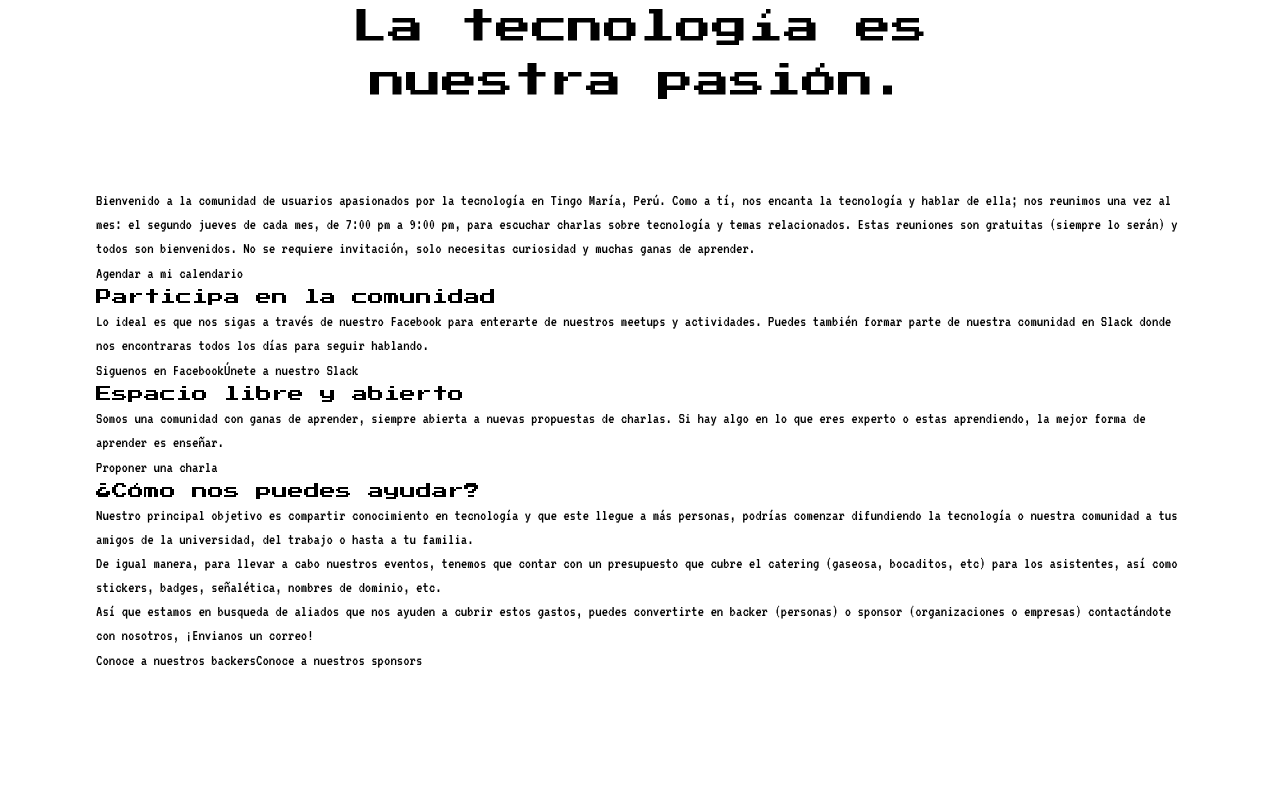
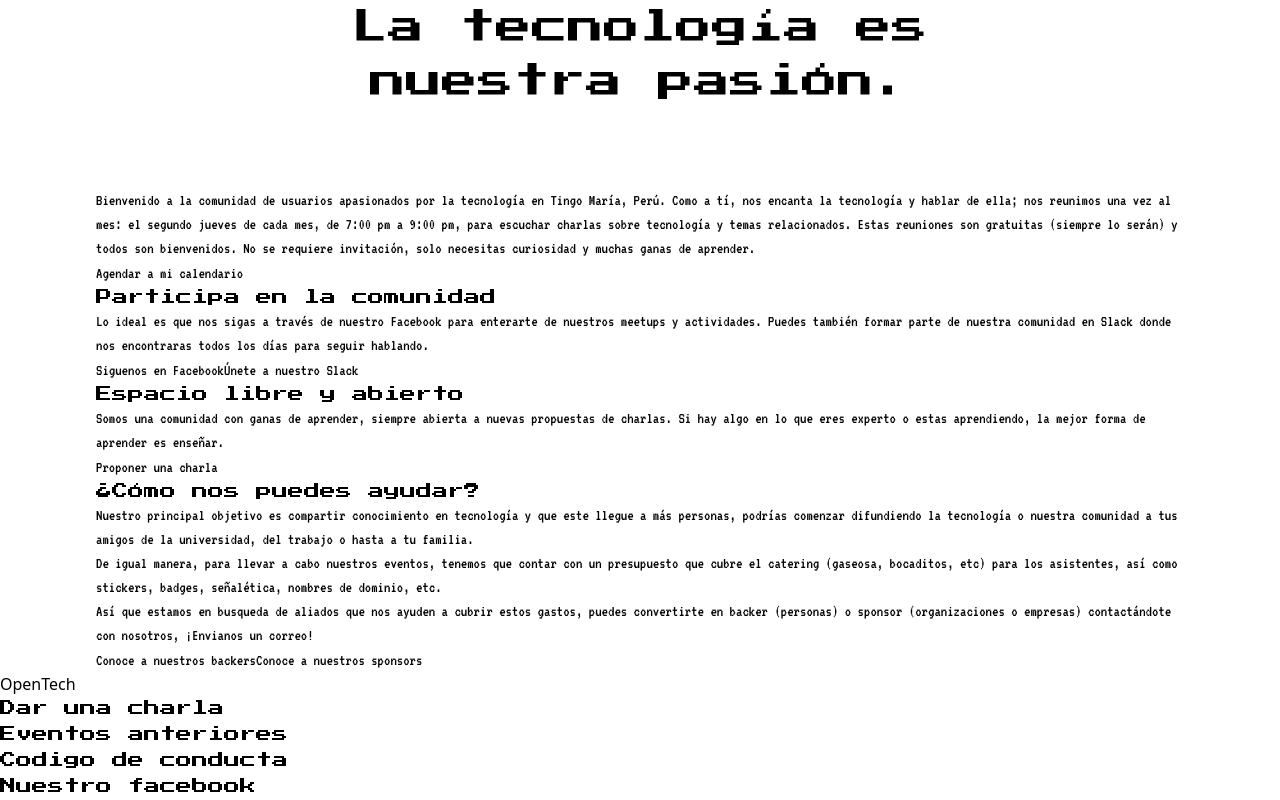
Before and after one commit to opentech-pe/opentech.pe, a Next.js app: page / in a window 1280 px wide. Shown: the part 398-1198 px from the top of the page. Before the commit the page ends 1070 px from the top, so only its background shows below. Built offline with nearby package versions, Linux system fonts and the light colour scheme.

Commit message:
Estructura del footer

```diff
--- /dev/null
+++ b/components/footer.js
@@ -0,0 +1,33 @@
+export default function Footer() {
+  return (
+    <footer>
+          <a href="/">OpenTech</a>
+        <nav>
+          <ul>
+            <li>
+              <a className="font-big" title="Dar una charla" href="/https://github.com/opentech-pe/opentech.pe/issues/new?assignees=jhonfitzgerald%2C+paulotijero&labels=cfp&template=propuesta-de-charla.md&title=Título+de+tu+charla+.+.+." target="_blank" rel="noopener noreferrer">
+                Dar una charla
+              </a>
+            </li>
+            <li>
+              <a className="font-big" title="Eventos anteriores" href="/previous-event">
+                Eventos anteriores
+              </a>
+            </li>
+            <li>
+              <a className="font-big" title="Codigo de conducta" href="/code-of-conduct">
+                Codigo de conducta
+              </a>
+            </li>
+            <li>
+              <a className="font-big" title="Nuestro facebook" href="/facebook">
+                Nuestro facebook
+              </a>
+            </li>
+          </ul>
+        </nav>
+    </footer>
+  );
+}
+
+{/* */}
--- a/pages/code-of-conduct.js
+++ b/pages/code-of-conduct.js
@@ -1,4 +1,6 @@
 import Link from "next/link";
+
+//import Footer from "../components/footer"
 
 export default function CodeOfConduct() {
   return (
--- a/pages/index.js
+++ b/pages/index.js
@@ -1,6 +1,7 @@
 import Head from "next/head";
 
 import Navbar from "../components/navbar";
+import Footer from "../components/footer";
 
 export default function Index() {
   return (
@@ -75,6 +76,7 @@ export default function Index() {
           <button className="font-small">Conoce a nuestros sponsors</button>
         </section>
       </main>
+      <Footer/>
     </>
   );
 }
```
Also changed, not shown: components/navbar.js (line endings or trailing spaces), 1 other file (tests, documents, lock files or other folders).
